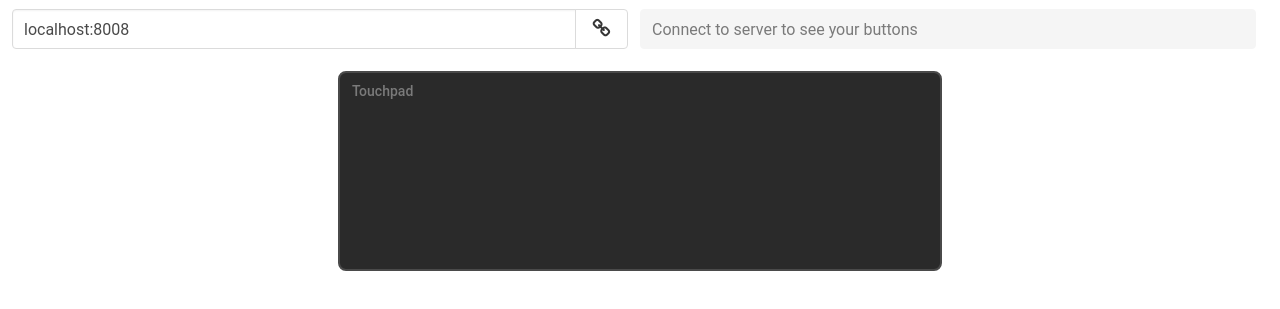
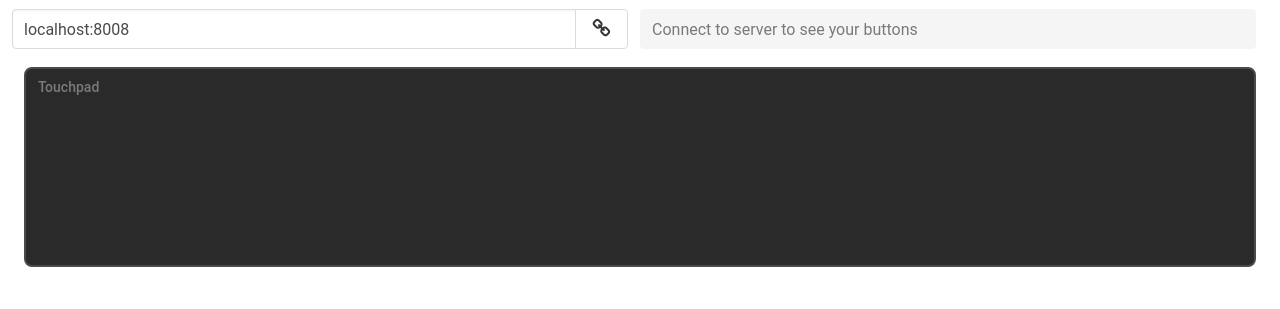
Before and after one commit to yphil-dev/zapete, a website: page index.html in a window 1280 px wide. Shown: the part 55-364 px from the top of the page. Drawn offline with Linux system fonts and the light colour scheme.

Commit message:
Touchpad positioning WIP

```diff
--- a/css/zapete.css
+++ b/css/zapete.css
@@ -137,6 +137,7 @@ nav.navbar {
   cursor: move;
   touch-action: none; /* Prevent scrolling/zooming on touch */
   user-select: none;
+  margin-bottom: 0.5em;
 }
 
 .touchpad-label {
--- a/index.html
+++ b/index.html
@@ -57,14 +57,10 @@
                 </div>
             </form>
 
-            <div id="buttonContainer" class="columns is-mobile is-multiline controls block"></div>
-            <div id="touchpadContainer" class="block">
-                <div class="columns is-centered">
-                    <div class="column is-full-mobile is-three-quarters-tablet is-half-desktop">
-                        <div id="touchpad" class="touchpad">
-                            <div class="touchpad-label">Touchpad</div>
-                        </div>
-                    </div>
+            <div id="buttonContainer" class="is-mobile is-multiline controls block"></div>
+            <div id="touchpadContainer" class="is-full-mobile is-three-quarters-tablet is-half-desktop">
+                <div id="touchpad" class="touchpad">
+                    <div class="touchpad-label">Touchpad</div>
                 </div>
             </div>
             <div id="buttonNewContainer" class="columns is-mobile is-multiline controls">
```
